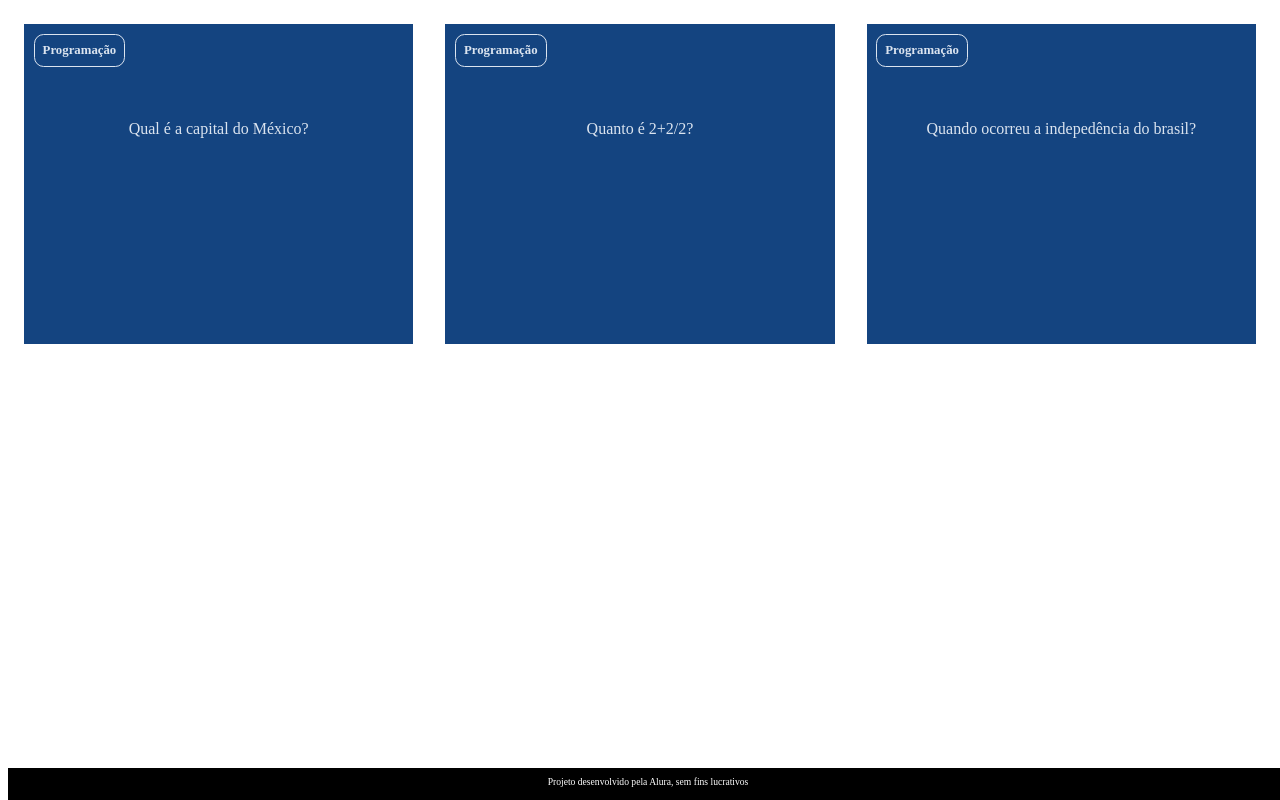
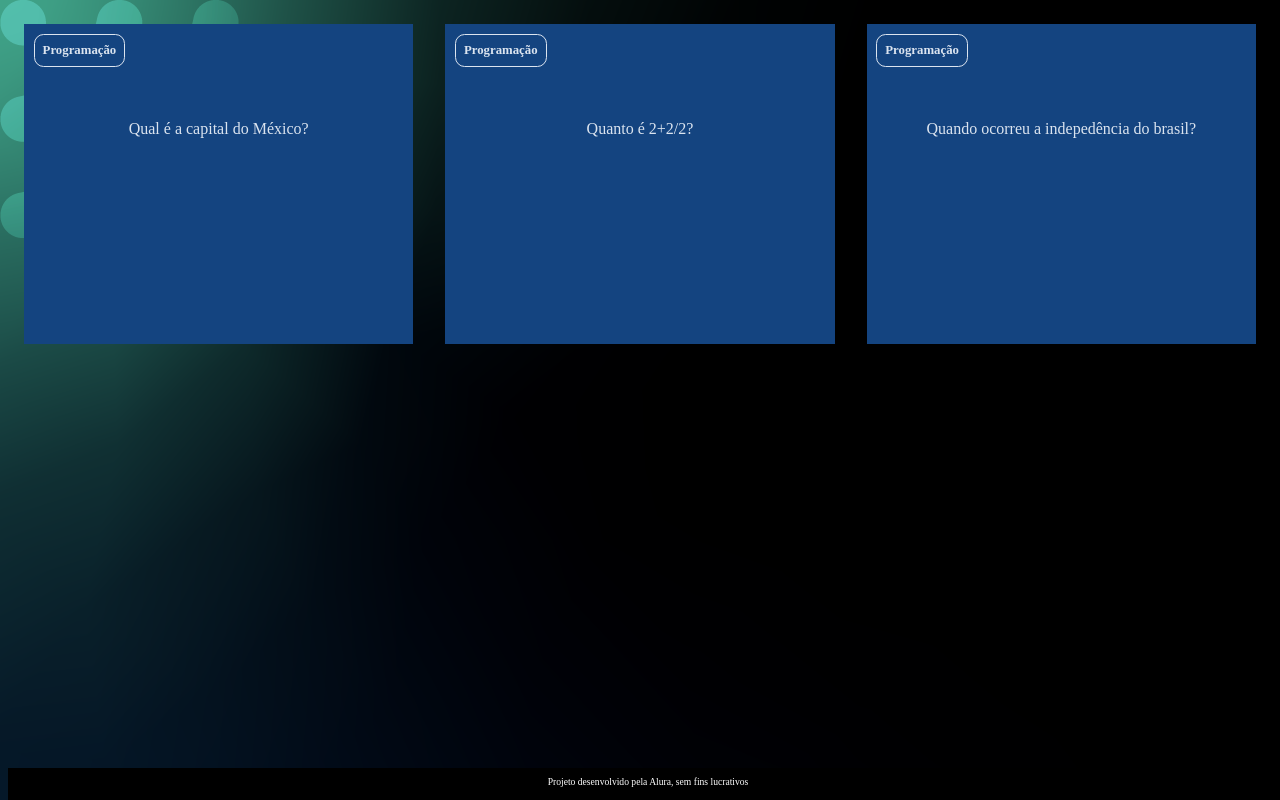
Before and after one commit to marcospsouz/flah-cards, a plain HTML site: page index.html in a window 1280 px wide. Drawn offline with Linux system fonts and the light colour scheme; files that its build step writes are made by us from their sources.

Commit message:
asdcfvgbhnm

```diff
--- a/style.css
+++ b/style.css
@@ -5,7 +5,7 @@
 }
 
 body {
-    background: url('img/bg-desktop.webp');
+    background: url('bg-desktop.webp');
     font-family: Bai Jamjuree;
 }
 
```
